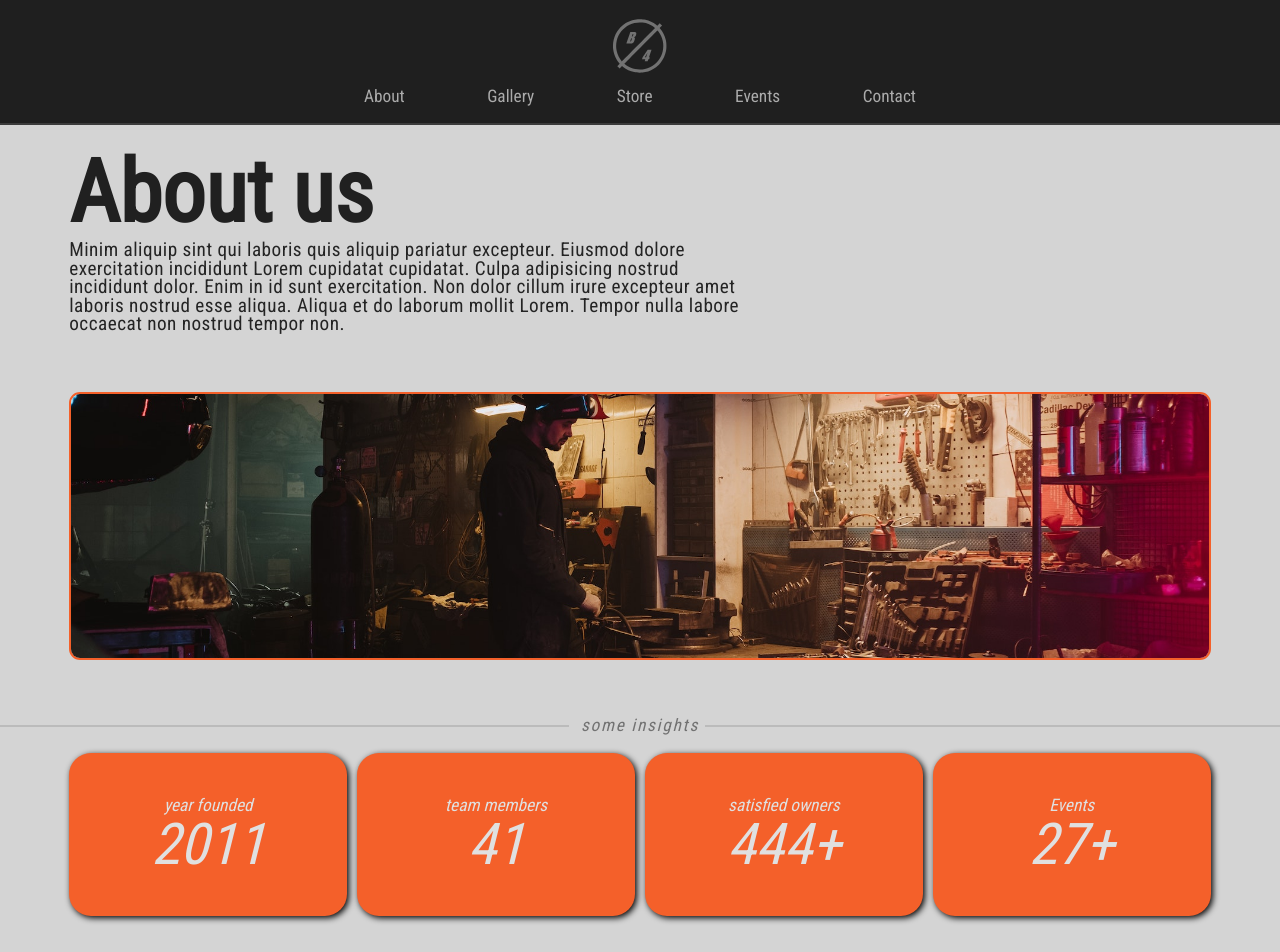
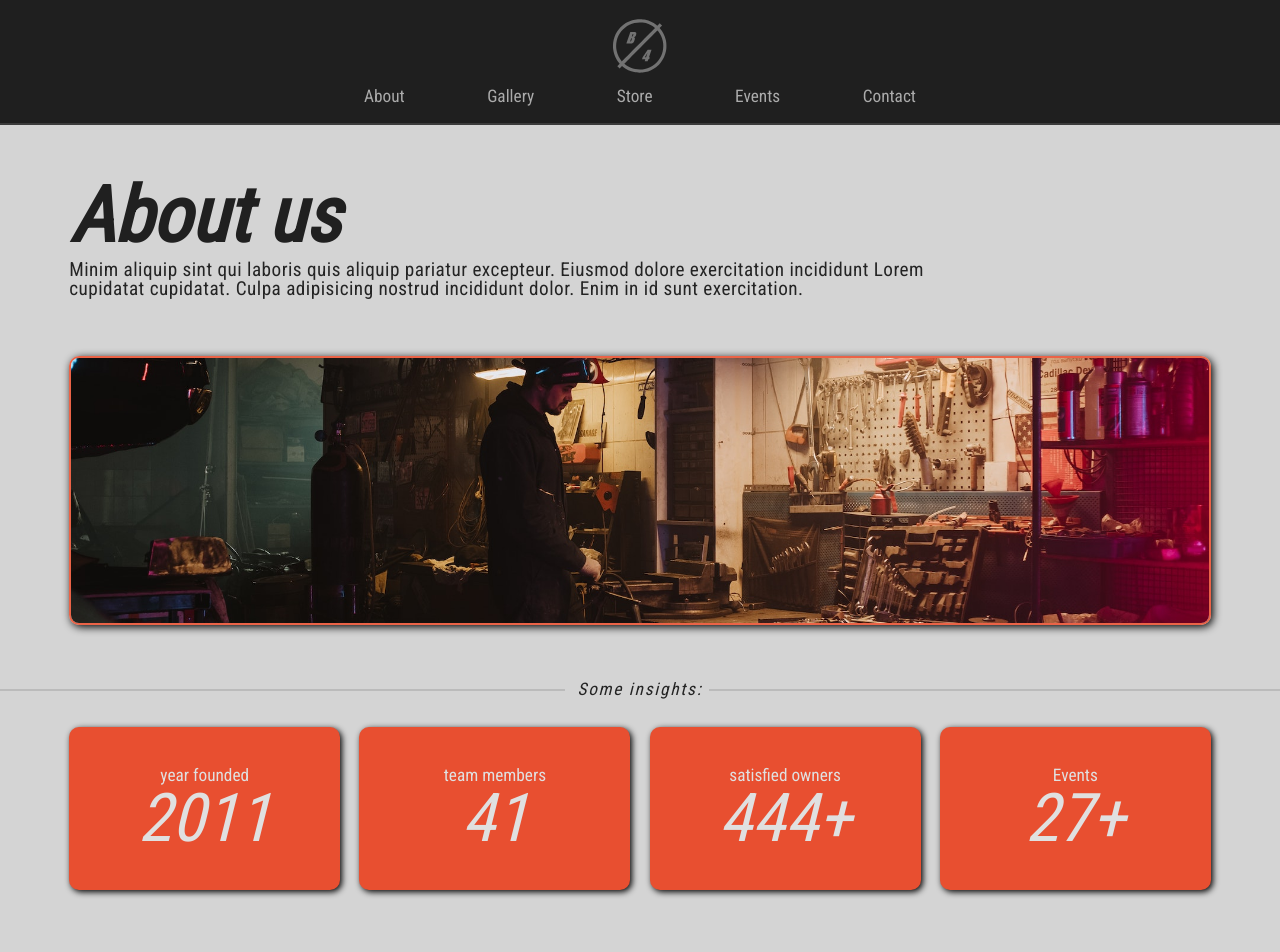
Before and after one commit to braian009/b4-garage-remake, a Next.js app: page /about in a window 1280 px wide. Shown: the top 952 px of the page. Built offline with nearby package versions, Linux system fonts and the light colour scheme.

Commit message:
styles arranged on store page and its children

```diff
--- a/components/EventCard/eventCard.module.css
+++ b/components/EventCard/eventCard.module.css
@@ -4,7 +4,7 @@
   border-radius: 10px;
   overflow: hidden;
 
-  border: 2px solid var(--orange-borders);
+  border: 2px solid var(--orange-primary);
   border-bottom: none;
   box-shadow: 2px 2px 8px #000;
 }
@@ -21,7 +21,7 @@
   flex-direction: column;
   top: 0;
   left: 1em;
-  background-color: var(--orange-borders);
+  background-color: var(--orange-primary);
   z-index: 10;
   padding: 0.25em 0.5em;
   align-items: center;
@@ -42,16 +42,16 @@
   width: 100%;
   height: 8.5em;
   position: relative;
-  background-color: #242424;
+  background-color: #0c0c0c;
 }
 
 .cardImage > img {
   object-fit: cover;
-  opacity: 0.85;
+  opacity: 0.9;
 }
 
 .cardInfo {
-  background-color: black;
+  background-color: #0c0c0c;
   width: 100%;
 }
 
@@ -61,3 +61,7 @@
   padding: 0.5em;
   font-weight: lighter;
 }
+
+.cardInfo h4::first-letter {
+  text-transform: uppercase;
+}
--- a/components/ProductCard/index.js
+++ b/components/ProductCard/index.js
@@ -1,5 +1,6 @@
 import * as React from "react";
 import styles from "./productCard.module.css";
+
 import Image from "next/image";
 
 import { useRouter } from "next/router";
--- a/components/ProductCard/productCard.module.css
+++ b/components/ProductCard/productCard.module.css
@@ -1,15 +1,14 @@
 .container {
   display: grid;
-  grid-template-columns: 11em 1fr;
+  grid-template-columns: 10em 1fr;
   place-items: center;
 
   width: 100%;
   max-width: 24em;
 
-  border-radius: 11px;
+  border-radius: 10px;
   box-shadow: 2px 2px 6px #000;
   overflow: hidden;
-  border-bottom: none;
 }
 
 .cardImage {
@@ -23,9 +22,6 @@
 .cardImage img {
   object-fit: contain;
   padding: 1em !important;
-
-  width: 100%;
-  height: 100%;
 
   filter: drop-shadow(2px 2px 1px #000);
 }
@@ -42,16 +38,22 @@
   color: var(--white-secondary);
   background-color: #242424;
 
-  padding: 0.55em;
+  padding: 1em;
 }
 
 .cardText h4 {
-  font-size: 1.25rem;
+  font-size: 1.15rem;
+  font-weight: lighter;
+  color: var(--white-primary);
 }
 
+.cardText p {
+  font-size: 0.9rem;
+  color: hsl(0, 0%, 50%);
+}
 
 .cardText button {
-  font-size: 0.85rem;
+  font-size: 0.8rem;
 
   padding: 0.3em 1.5em;
   background-color: var(--orange-primary);
@@ -66,15 +68,6 @@
   }
 
   .cardText {
-    background-color: #242424 !important;
     color: var(--white-secondary) !important;
   }
-
-  .cardText h4 {
-    font-size: 1.2rem;
-  }
-
-  .cardText p {
-    font-size: 0.95rem;
-  }
 }
--- a/components/StoreCard/storeCard.module.css
+++ b/components/StoreCard/storeCard.module.css
@@ -3,11 +3,9 @@
     flex-direction: column;
 
     width: 100%;
-    max-width: 25em;
+    max-width: 35em;
 
-    color: var(--white-secondary);
-
-    border-radius: 11px;
+    border-radius: 10px;
     overflow: hidden;
 
     box-shadow: 2px 2px 8px #000;
@@ -16,7 +14,6 @@
 
   .storeCardImage {
     position: relative;
-    width: 100%;
     height: 9em;
     overflow: hidden;
   }
@@ -38,6 +35,8 @@
 
   .storeCardFooter > h4 {
     line-height: 0.7;
+    font-weight: lighter;
+    color: var(--white-primary);
   }
 
   .storeCardFooter > div > svg {
--- a/pages/about/about.module.css
+++ b/pages/about/about.module.css
@@ -1,61 +1,46 @@
 .container {
   width: 100%;
-  min-height: 100%;
-  padding-top: 8em;
+
+  padding-top: 6.5em;
   background-color: #d4d4d4;
   position: relative;
   padding-bottom: 3em;
 }
 
-.container > img {
-  object-fit: cover;
+.inner {
+  position: relative;
+  display: grid;
+  gap: 3em;
+
+  max-width: 1180px;
+
+  padding: 3em 1em;
+  margin: 0 auto;
 }
 
-.aboutOverlay {
-  position: absolute;
-  top: 0;
-  bottom: 0;
-  width: 100%;
-  background: hsla(0, 0%, 0%, 0.85);
-  backdrop-filter: blur(4px) saturate(100%);
-}
-
-.inner {
-  position: relative;
-  width: 100%;
-  max-width: 1180px;
-  margin: 0 auto;
-
-  display: grid;
-  gap: 3em;
-  padding: 0 1em;
-}
-
-
 .aboutText {
-  display: flex;
-  flex-direction: column;
-  gap: 0.5em;
-  width: 100%;
+  max-width: 45em;
 }
 
 .aboutText h1 {
-  font-size: 4.5rem;
+  font-size: 4rem;
+  margin-bottom: 0.5rem;
+  font-style: italic;
   color: #202020;
 }
 
 .aboutText p {
-  max-width: 35em;
   color: #242424;
 }
 
 .aboutImage {
-  width: 100%;
+  position: relative;
+
   height: 14em;
-  position: relative;
-  border-radius: 11px;
+  border-radius: 10px;
   overflow: hidden;
-  border: 2px solid hsl(16, 90%, 56%);
+  border: 2px solid var(--orange-borders);
+  box-shadow: 2px 2px 8px #000;
 }
 
 .aboutImage img {
@@ -64,36 +49,38 @@
 
 .aboutCards {
   width: 100%;
-  /* max-width: 45em; */
-  gap: 0.5em;
   display: grid;
+  grid-template-columns: 1fr 1fr;
   grid-auto-rows: auto;
-  grid-template-columns: 1fr 1fr;
+  gap: 1em;
   justify-self: center;
   place-items: center;
 }
 
 .aboutCards > div:nth-child(1) {
   grid-column: span 2;
-  font-weight: lighter;
-  color: #202020;
   margin-bottom: 0.5em;
 }
 
-
+.aboutCards > div:nth-child(1) h4 {
+  color: #242424 !important;
+}
 
 .aboutCard {
-  grid-column: span 1;
-  width: 100%;
-  height: 8.5em;
-  border-radius: 22px;
-  background-color: hsl(16, 90%, 56%);
   display: flex;
   flex-direction: column;
   align-items: center;
   justify-content: center;
+  gap: 0.25em;
+
+  grid-column: span 1;
+
+
   padding: 1em 1.5em;
-  gap: 0.25em;
+  width: 100%;
+  height: 8.5em;
+  background-color: var(--orange-primary);
+  border-radius: 10px;
 
   box-shadow: 2px 2px 6px #000;
 }
@@ -101,12 +88,11 @@
 .aboutCard > h4:nth-child(1) {
   font-weight: lighter;
   font-size: 0.9rem;
-  font-style: italic;
 }
 
 .aboutCard > h4:nth-child(2) {
-  font-size: 3rem;
-  font-weight: lighter;
+  font-size: 3.5rem;
+  font-weight: normal;
   font-style: italic;
 }
 
--- a/pages/about/index.js
+++ b/pages/about/index.js
@@ -1,14 +1,13 @@
 import * as React from "react";
+import styles from "./about.module.css";
+
 import Image from "next/image";
+
 import Slogan from "@/components/varied/LegendText";
-import styles from "./about.module.css";
 
 const About = () => {
   return (
     <div className={styles.container}>
-      {/* <Image src={"/aboutbg.jpg"} alt={""} fill /> */}
-      {/* <div className={styles.aboutOverlay}></div> */}
-
       <div className={styles.inner}>
         <div className={styles.aboutText}>
           <h1>About us</h1>
@@ -16,16 +15,14 @@ const About = () => {
             Minim aliquip sint qui laboris quis aliquip pariatur excepteur.
             Eiusmod dolore exercitation incididunt Lorem cupidatat cupidatat.
             Culpa adipisicing nostrud incididunt dolor. Enim in id sunt
-            exercitation. Non dolor cillum irure excepteur amet laboris nostrud
-            esse aliqua. Aliqua et do laborum mollit Lorem. Tempor nulla labore
-            occaecat non nostrud tempor non.
+            exercitation.
           </p>
         </div>
         <div className={styles.aboutImage}>
           <Image src="/aboutimage.jpg" fill alt={""} />
         </div>
         <div className={styles.aboutCards}>
-          <Slogan text="some insights" />
+          <Slogan text="Some insights:" />
           <div className={styles.aboutCard}>
             <h4>year founded</h4> <h4>2011</h4>{" "}
           </div>
--- a/pages/store/[type]/[item]/index.js
+++ b/pages/store/[type]/[item]/index.js
@@ -1,9 +1,11 @@
 import * as React from "react";
 import styles from "./product.module.css";
+
 import Image from "next/image";
 import LegendText from "@/components/varied/LegendText";
+
+import { getSlugFromString, getStringFromSlug } from "@/utils/slugConverter";
 import { productsList } from "@/data/store";
-import { getSlugFromString, getStringFromSlug } from "@/utils/slugConverter";
 
 const getStaticPaths = () => {
   let paths = [];
--- a/pages/store/[type]/[item]/product.module.css
+++ b/pages/store/[type]/[item]/product.module.css
@@ -2,7 +2,6 @@
   position: relative;
 
   width: 100%;
-  min-height: 100%;
   padding-top: 6.5em;
 
   background-color: #d4d4d4;
@@ -13,15 +12,14 @@
   display: grid;
   gap: 1em;
 
-  width: 100%;
-  max-width: 1180px;
+  max-width: 1080px;
   margin: 0 auto;
 
-  padding: 3em 1em;
+  padding: 3em 1.25em;
 }
 
 .storeText h1 {
-  font-size: 4.5rem;
+  font-size: 4rem;
   text-align: center;
   color: #202020;
 }
@@ -30,6 +28,7 @@
   text-align: center;
   color: var(--orange-primary) !important;
   margin-top: 1em;
+
   letter-spacing: 0.4em !important;
   text-transform: uppercase;
 }
@@ -42,19 +41,19 @@
 }
 
 .itemDetailsCard .productImage {
+  position: relative;
+
   width: 100%;
   justify-self: center;
   max-width: 18em;
   height: 19em;
-  background-color: #d4d4d4;
-  position: relative;
 }
 
 .productImage img {
   width: 100%;
   height: 100%;
   object-fit: contain;
-  filter: drop-shadow(2px 2px 2px #000);
+  filter: drop-shadow(2px 2px 1px #000);
   padding: 1em;
 }
 
@@ -63,24 +62,31 @@
   flex-direction: column;
   justify-content: center;
 
-  width: 100%;
-  color: #242424;
   gap: 1em;
 }
 
 .itemDetailsCard .infoHeader h4 {
-  font-size: 2rem;
+  color: #202020;
+  font-size: 1.75rem;
+  text-transform: uppercase;
+  font-style: italic;
   letter-spacing: 0.04em;
+}
+
+.productInfo > p {
+  font-size: 0.9em;
+  color: #242424;
 }
 
 .productInfo .infoFooter {
   display: flex;
   text-align: center;
-  gap: 1em;
+  gap: 0.5em;
 }
 
 .infoFooter > p {
   background-color: #a29d9a;
+  color: #242424;
   line-height: 1.125;
   border-radius: 5px;
 }
@@ -88,7 +94,7 @@
 .productInfo .infoFooter > * {
   align-items: center;
   flex: 50%;
-  box-shadow: 2px 2px 6px #000;
+  box-shadow: 2px 2px 4px #000;
   padding: 0.5em 1em;
 }
 
--- a/pages/store/[type]/store.module.css
+++ b/pages/store/[type]/productList.module.css
@@ -2,7 +2,6 @@
   position: relative;
 
   width: 100%;
-  min-height: 100%;
   padding-top: 6.5em;
 
   background-color: #d4d4d4;
@@ -13,22 +12,20 @@
   display: grid;
   gap: 2.5em;
 
-  width: 100%;
   max-width: 1180px;
   margin: 0 auto;
 
-  padding: 3em 1em;
+  padding: 3em 1.25em;
 }
 
 .storeText h1 {
-  font-size: 4.5rem;
+  font-size: 4rem;
   text-align: center;
   color: #202020;
 }
 
 .storeNav {
   position: relative;
-  width: 100%;
   padding: 0.5em 2em !important;
 }
 
@@ -44,7 +41,7 @@
 }
 
 .storeNav ul li {
-  font-size: 0.95rem;
+  font-size: 0.9rem;
   padding: 0.5rem;
 
   cursor: pointer;
--- a/pages/store/index.js
+++ b/pages/store/index.js
@@ -5,9 +5,7 @@ import StoreCard from "@/components/StoreCard";
 
 import { productTypes } from "@/data/store";
 
-
 const Store = () => {
-
   return (
     <div className={styles.container}>
       <div className={styles.inner}>
--- a/pages/store/store.module.css
+++ b/pages/store/store.module.css
@@ -2,7 +2,6 @@
   position: relative;
 
   width: 100%;
-  min-height: 100%;
   padding-top: 6.5em;
 
   background-color: #d4d4d4;
@@ -14,16 +13,15 @@
   max-width: 1180px;
   margin: 0 auto;
 
-  padding: 3em 1em;
+  padding: 3em 1.25em;
 }
 
 .inner h1 {
-  font-size: 4.5rem;
+  font-size: 4rem;
   text-align: center;
   color: #202020;
   margin-bottom: 3rem;
 }
-
 
 .storeCards {
   display: flex;
@@ -33,7 +31,6 @@
   justify-content: center;
 }
 
-
 @media (min-width: 55em) {
   .storeCards {
     flex-direction: row;
```
Also changed, not shown: pages/store/[type]/index.js (+4 -3 lines). Lines whose indentation alone changed are shown as unchanged.
